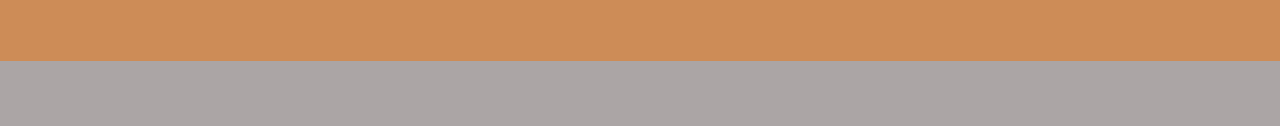
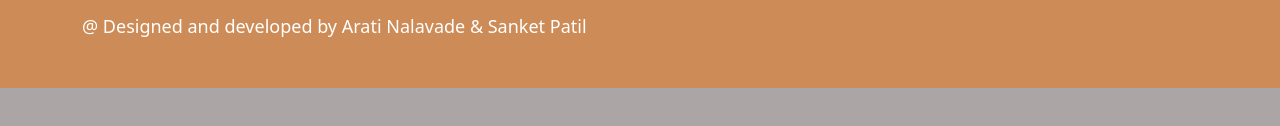
Before and after one commit to SpTheDevloper/historic.github.io, a plain HTML site: page index.html in a window 1280 px wide. Shown: the part 1271-1397 px from the top of the page. Drawn offline with nearby package versions, Linux system fonts and the light colour scheme.

Commit message:
Update index.html

```diff
--- a/index.html
+++ b/index.html
@@ -151,6 +151,10 @@
                   <li class="nav-item mb-2"><a href="./Team" class="nav-link p-0 text-muted">About</a></li>
                 </ul>
               </div>
+
+                <div class="col-md-6">
+          <h8>@ Designed and developed by Arati Nalavade & Sanket Patil</h8>
+        </div>
             </footer>
           </div>
 
```
